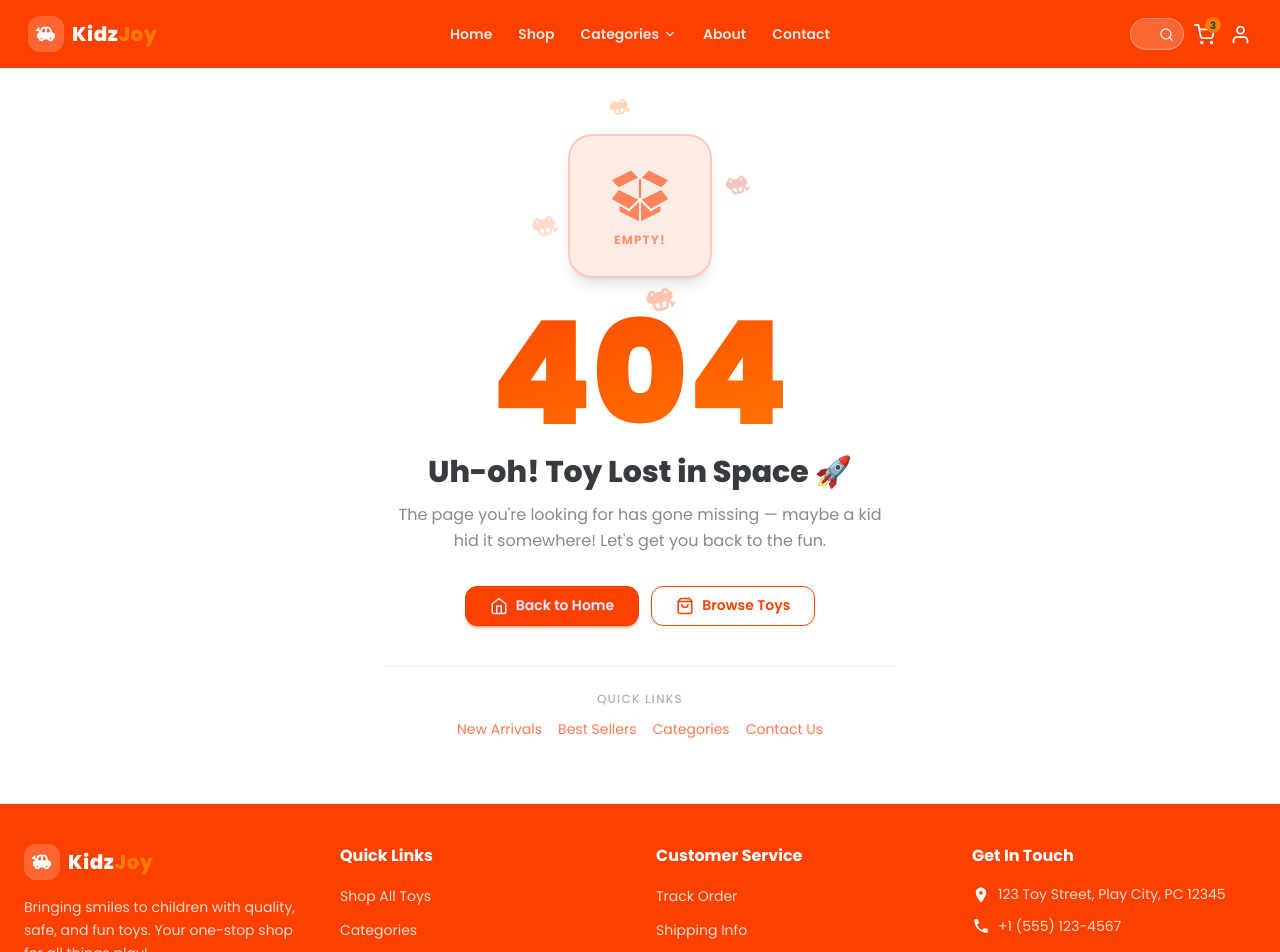
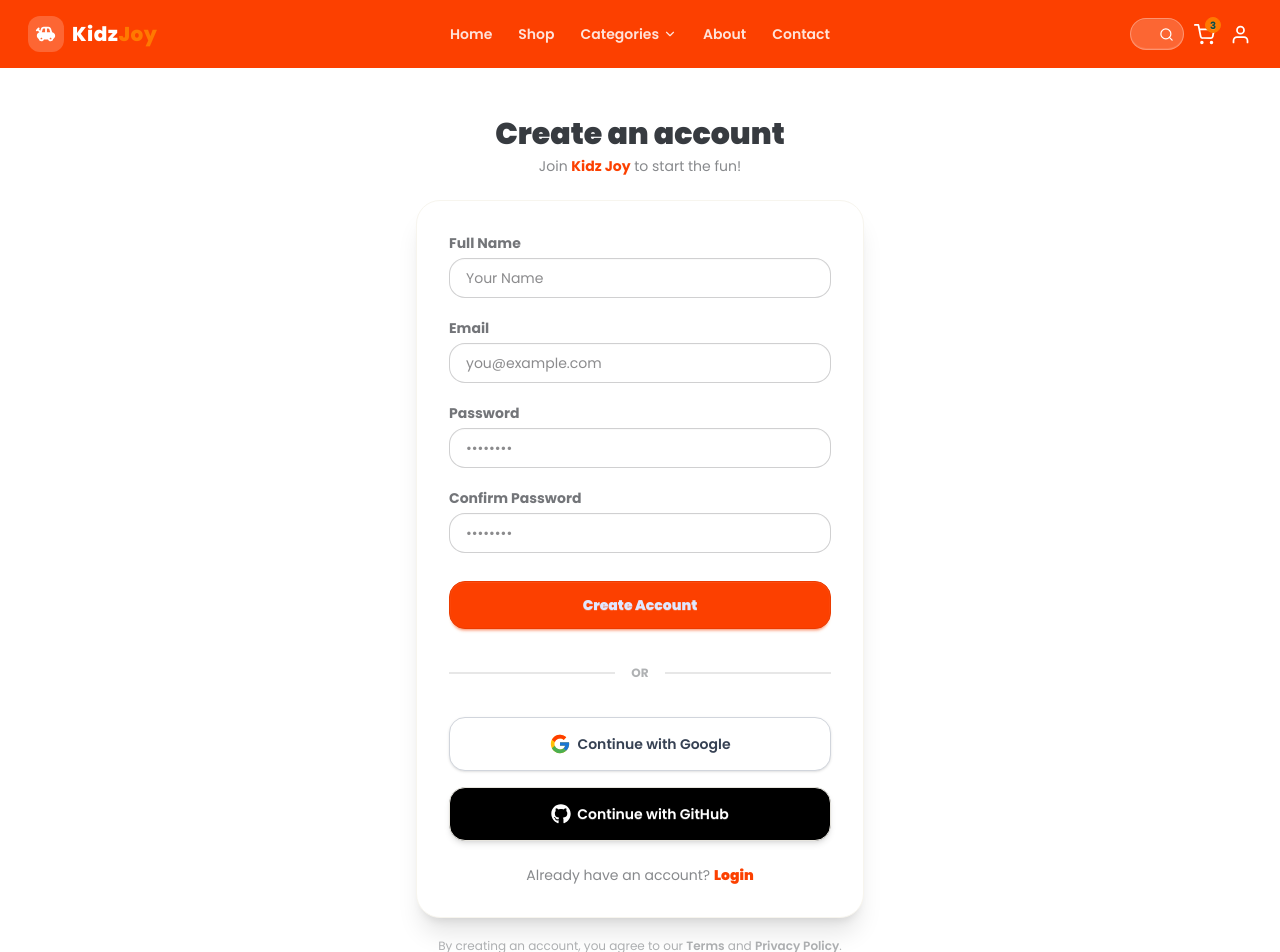
Before and after one commit to hasnatfahmidkhan/kidz-joy, a Next.js app: page /register in a window 1280 px wide. Before the commit this address had no page. Shown: the top 952 px of the page. Built offline with nearby package versions, Linux system fonts and the light colour scheme.

Commit message:
register page and form added

```diff
--- /dev/null
+++ b/src/app/register/page.jsx
@@ -0,0 +1,44 @@
+import Link from "next/link";
+import RegisterForm from "@/components/auth/RegisterForm";
+
+export const metadata = {
+  title: "Register",
+  description: "Create a new account at Kidz Joy.",
+};
+
+export default function RegisterPage() {
+  return (
+    <div className="min-h-[calc(100vh-64px)] flex items-center justify-center px-4 py-12 bg-base-100">
+      <div className="w-full max-w-md">
+        {/* Header */}
+        <div className="text-center mb-6">
+          <h1 className="text-3xl font-black text-neutral">
+            Create an account
+          </h1>
+          <p className="text-neutral/60 text-sm mt-1">
+            Join <span className="font-bold text-primary">Kidz Joy</span> to
+            start the fun!
+          </p>
+        </div>
+
+        {/* Card */}
+        <div className="card bg-base-100 border border-base-200 shadow-xl rounded-3xl">
+          <RegisterForm />
+        </div>
+
+        {/* Small note */}
+        <p className="text-center text-xs text-neutral/40 mt-5">
+          By creating an account, you agree to our{" "}
+          <Link href="/terms" className="font-semibold hover:underline">
+            Terms
+          </Link>{" "}
+          and{" "}
+          <Link href="/privacy" className="font-semibold hover:underline">
+            Privacy Policy
+          </Link>
+          .
+        </p>
+      </div>
+    </div>
+  );
+}
--- a/src/components/auth/LoginForm.jsx
+++ b/src/components/auth/LoginForm.jsx
@@ -16,7 +16,7 @@ const LoginForm = () => {
           <input
             type="email"
             placeholder="you@example.com"
-            className="input input-bordered w-full pl-11 rounded-2xl focus:outline-none focus:border-primary"
+            className="input input-bordered w-full px-4 rounded-2xl focus:outline-none focus:border-primary"
           />
         </div>
       </label>
@@ -37,7 +37,7 @@ const LoginForm = () => {
           <input
             type="password"
             placeholder="••••••••"
-            className="input input-bordered w-full pl-11 rounded-2xl focus:outline-none focus:border-primary"
+            className="input input-bordered w-full px-4 rounded-2xl focus:outline-none focus:border-primary"
           />
         </div>
       </label>
--- /dev/null
+++ b/src/components/auth/RegisterForm.jsx
@@ -0,0 +1,96 @@
+"use client";
+
+import Link from "next/link";
+import { FiUser, FiMail, FiLock } from "react-icons/fi";
+import SocialLogin from "./SocialLogin";
+
+const RegisterForm = () => {
+  return (
+    <form className="card-body p-6 sm:p-8 gap-5">
+      {/* Name */}
+      <label className="form-control w-full">
+        <div className="label pb-1">
+          <span className="label-text font-bold text-neutral/70">
+            Full Name
+          </span>
+        </div>
+        <div className="relative">
+          <FiUser className="absolute left-4 top-1/2 -translate-y-1/2 text-neutral/40" />
+          <input
+            type="text"
+            placeholder="Your Name"
+            className="input input-bordered w-full px-4 rounded-2xl focus:outline-none focus:border-primary"
+          />
+        </div>
+      </label>
+
+      {/* Email */}
+      <label className="form-control w-full">
+        <div className="label pb-1">
+          <span className="label-text font-bold text-neutral/70">Email</span>
+        </div>
+        <div className="relative">
+          <FiMail className="absolute left-4 top-1/2 -translate-y-1/2 text-neutral/40" />
+          <input
+            type="email"
+            placeholder="you@example.com"
+            className="input input-bordered w-full px-4 rounded-2xl focus:outline-none focus:border-primary"
+          />
+        </div>
+      </label>
+
+      {/* Password */}
+      <label className="form-control w-full">
+        <div className="label pb-1">
+          <span className="label-text font-bold text-neutral/70">Password</span>
+        </div>
+        <div className="relative">
+          <FiLock className="absolute left-4 top-1/2 -translate-y-1/2 text-neutral/40" />
+          <input
+            type="password"
+            placeholder="••••••••"
+            className="input input-bordered w-full px-4 rounded-2xl focus:outline-none focus:border-primary"
+          />
+        </div>
+      </label>
+
+      {/* Confirm Password */}
+      <label className="form-control w-full">
+        <div className="label pb-1">
+          <span className="label-text font-bold text-neutral/70">
+            Confirm Password
+          </span>
+        </div>
+        <div className="relative">
+          <FiLock className="absolute left-4 top-1/2 -translate-y-1/2 text-neutral/40" />
+          <input
+            type="password"
+            placeholder="••••••••"
+            className="input input-bordered w-full px-4 rounded-2xl focus:outline-none focus:border-primary"
+          />
+        </div>
+      </label>
+
+      {/* Submit */}
+      <button className="btn btn-primary rounded-2xl h-12 font-black mt-2">
+        Create Account
+      </button>
+
+      {/* Divider */}
+      <div className="divider text-neutral/40 text-xs font-bold">OR</div>
+
+      {/* Social Logins */}
+      <SocialLogin />
+
+      {/* Footer link */}
+      <p className="text-center text-sm text-neutral/60 mt-1">
+        Already have an account?{" "}
+        <Link href="/login" className="font-black text-primary hover:underline">
+          Login
+        </Link>
+      </p>
+    </form>
+  );
+};
+
+export default RegisterForm;
```
